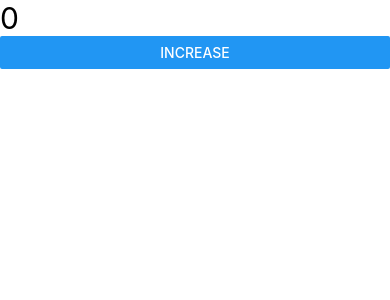
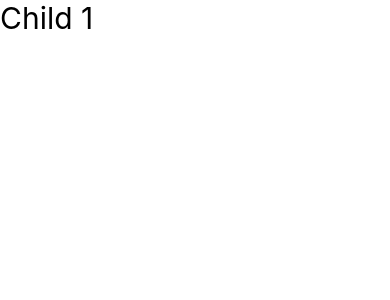
Before and after one commit to opsingh861/first-react-native-app, a React Native app: screen / in a window 390 px wide. Shown: the top 300 px of the page. Built offline with nearby package versions, Linux system fonts and the light colour scheme.

Commit message:
use of props

```diff
--- a/App.js
+++ b/App.js
@@ -1,15 +1,22 @@
 
-import React, { useState } from 'react';
+import React from 'react';
 import { View, Text, Button } from 'react-native';
 
 const App = () => {
-  var [count, setCount] = useState(0);
+
   return (
     <View>
-      <Text style={{fontSize:30}}>{count}</Text>
-      <Button title="Increase" onPress={() => setCount(count + 1)} />
+      <Child name="Child 1" />
     </View>
   );
+}
+
+const Child = (props) => {
+  return (
+    <View>
+      <Text style={{ fontSize: 30 }}>{props.name}</Text>
+    </View>
+  )
 }
 
 
```
